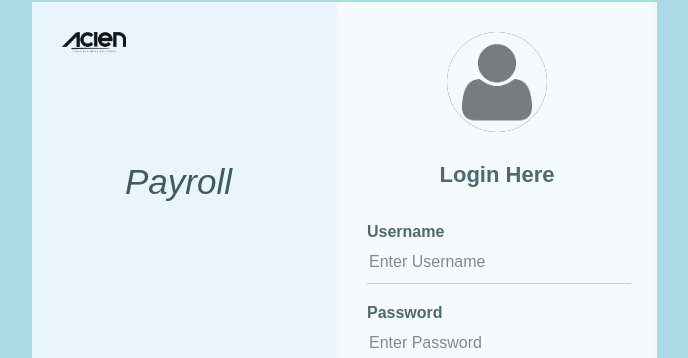
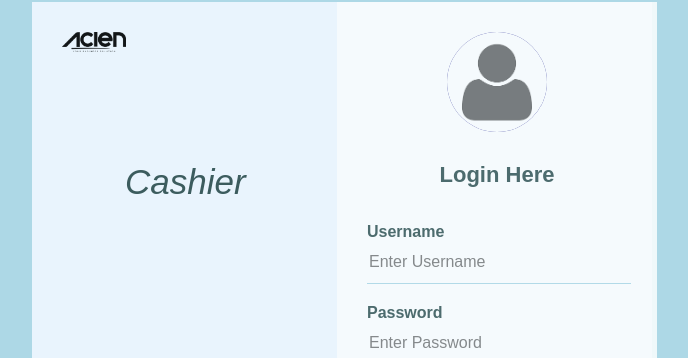
Before and after one commit to antony7dermawan/bandrek88coco, a PHP site: page / in a window 1280 px wide. Shown: the part 138-496 px from the top of the page, without its empty margins (298-986 px from the left). Run offline with PHP 8.4, Linux system fonts and the light colour scheme.

Commit message:
Signed-off-by: antony7dermawan <dermawanantony@gmail.com>

```diff
--- a/index.php
+++ b/index.php
@@ -200,7 +200,7 @@ if($_POST)
 <body>
 	<div class="logincover">
 		<img src="image/acien.png" class="logo">
-		<a class='payroll_text'>Payroll</a>
+		<a class='payroll_text'>Cashier</a>
 		<div class="loginbox">
 			<img src="image/login_picture.png" class="login_logo">
 			 <?php echo $password_status; ?>
```
